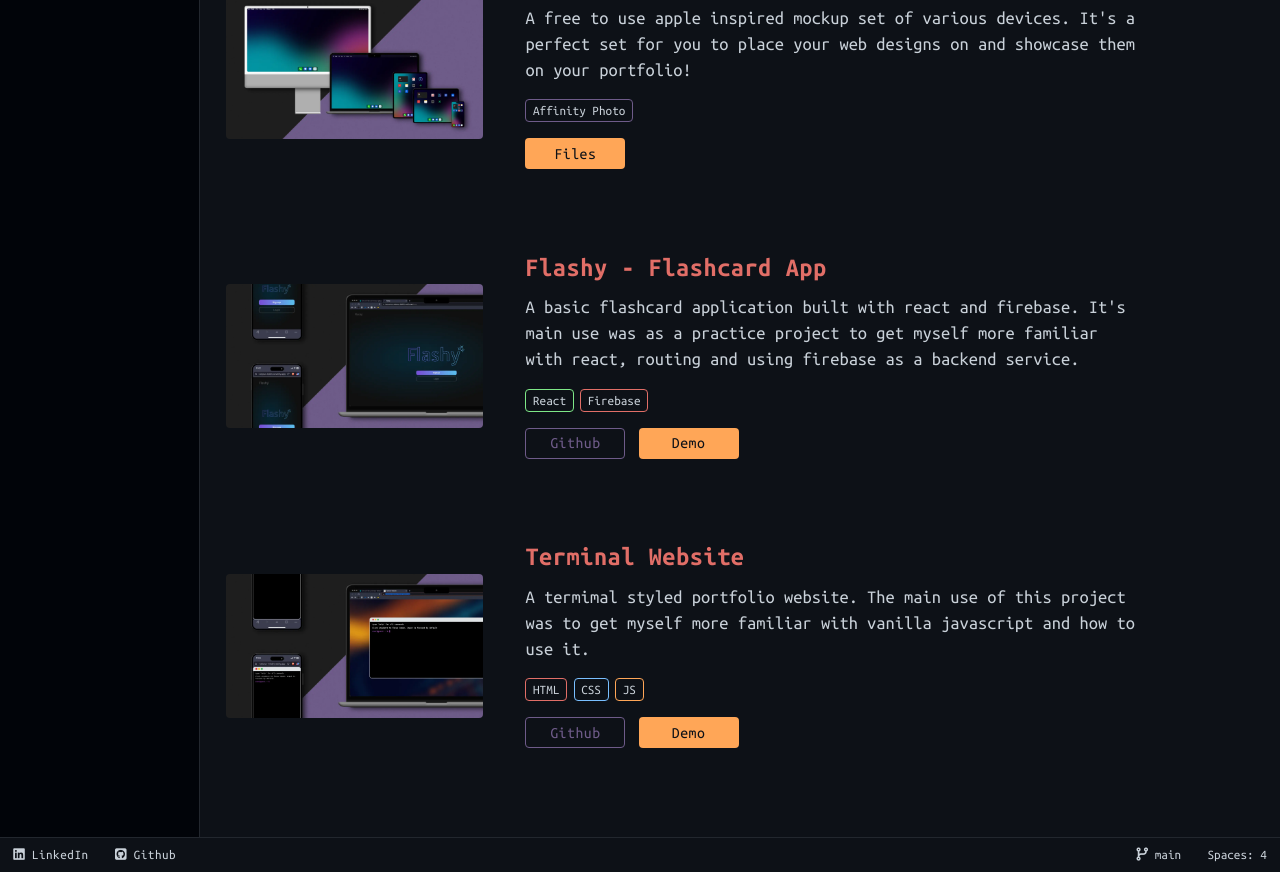
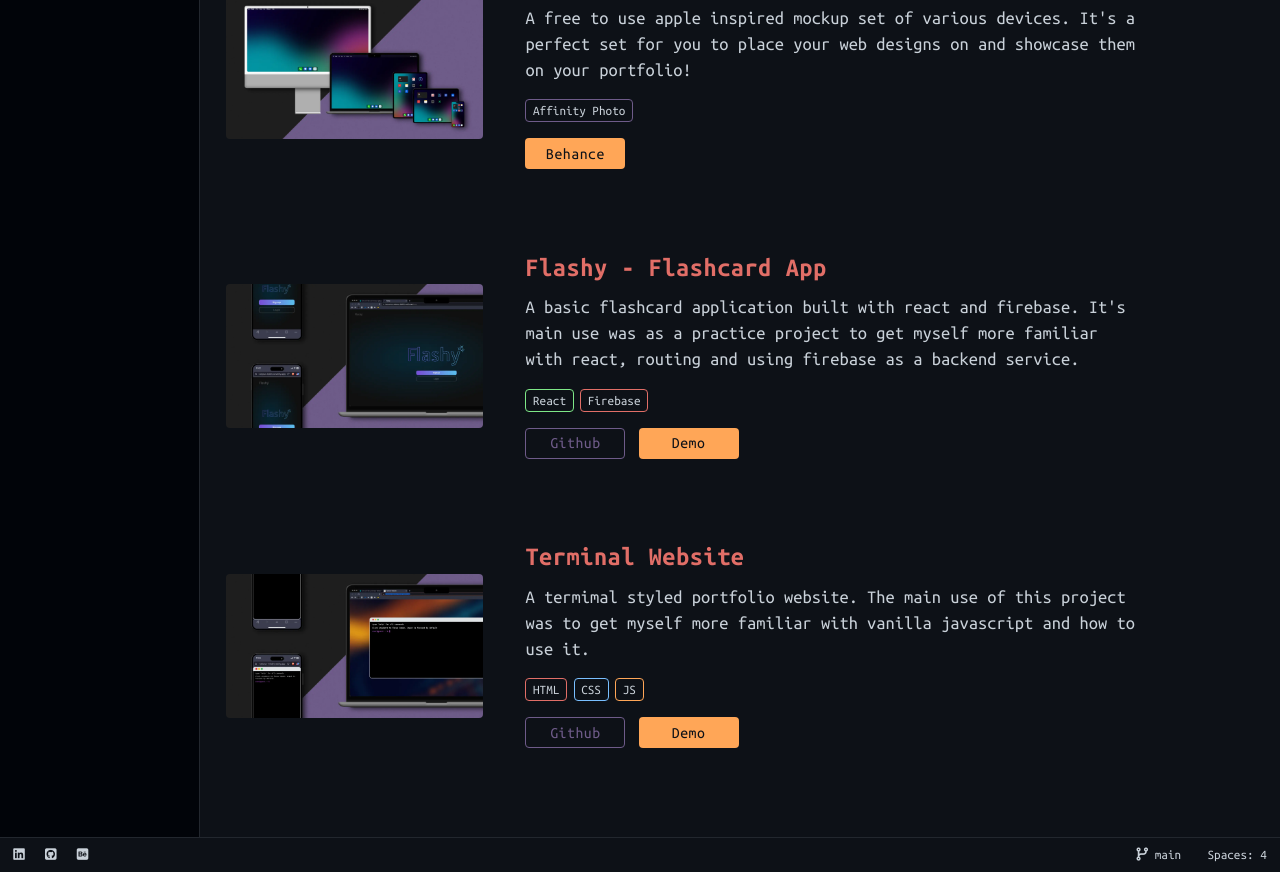
Before and after one commit to Lone1106/sublime-portfolio, a React (Create React App) app: page /work in a window 1280 px wide. Shown: the part 1100-1972 px from the top of the page. Built offline with nearby package versions, Linux system fonts and the light colour scheme.

Commit message:
Added social link in footer, changed design projects to link to behance

```diff
--- a/src/components/bottom-bar/BottomBar.js
+++ b/src/components/bottom-bar/BottomBar.js
@@ -12,7 +12,7 @@ function BottomBar() {
               rel="noreferrer"
               target="_blank"
             >
-              <i className="fa-brands fa-linkedin"></i>LinkedIn
+              <i className="fa-brands fa-linkedin"></i>
             </a>
           </li>
           <li>
@@ -22,7 +22,17 @@ function BottomBar() {
               rel="noreferrer"
               target="_blank"
             >
-              <i className="fa-brands fa-square-github"></i>Github
+              <i className="fa-brands fa-square-github"></i>
+            </a>
+          </li>
+          <li>
+            <a
+              href="https://www.behance.net/janreichherzer"
+              className={classes.social}
+              rel="noreferrer"
+              target="_blank"
+            >
+              <i className="fa-brands fa-square-behance"></i>
             </a>
           </li>
         </ul>
--- a/src/components/bottom-bar/BottomBar.module.css
+++ b/src/components/bottom-bar/BottomBar.module.css
@@ -12,7 +12,7 @@
 .socials {
   list-style: none;
   display: flex;
-  gap: 2rem;
+  gap: 1rem;
 }
 
 .social:link,
--- a/src/components/projects/Data.js
+++ b/src/components/projects/Data.js
@@ -44,8 +44,8 @@ export const projectsData = [
         software: "Figma",
       },
     ],
-    download:
-      "https://www.figma.com/file/VI6Kov6pAE1uXpUhtCosqg/Portfolio-Redesign-Cat?type=design&node-id=77%3A1958&mode=design&t=ZLMB2xktWMuFIird-1",
+    behance:
+      "https://www.behance.net/gallery/178502985/3D-game-design-student-portfolio-redesign",
   },
   {
     id: 3,
@@ -90,8 +90,8 @@ export const projectsData = [
         software: "Affinity Photo",
       },
     ],
-    download:
-      "https://drive.google.com/drive/folders/1Ekqos6otfM-iPDgB3hLWPLztV-D7bExH?usp=share_link",
+    behance:
+      "https://www.behance.net/gallery/178505525/Mockup-Template-Set",
   },
   {
     id: 5,
--- a/src/components/projects/ProjectDesign.js
+++ b/src/components/projects/ProjectDesign.js
@@ -4,14 +4,7 @@ import { Blurhash } from "react-blurhash";
 import "../../Colors.css";
 import classes from "./Projects.module.css";
 
-function ProjectDesign({
-  img,
-  alt,
-  title,
-  software,
-  download,
-  description,
-}) {
+function ProjectDesign({ img, alt, title, software, link, description }) {
   const [imageLoaded, setImageLoaded] = useState(false);
 
   useEffect(() => {
@@ -56,12 +49,12 @@ function ProjectDesign({
         <div className={classes.links}>
           <a
             className={classes.link}
-            href={download}
+            href={link}
             target="_blank"
             rel="noreferrer"
             data-type="download"
           >
-            Files
+            Behance
           </a>
         </div>
       </div>
--- a/src/components/projects/Projects.js
+++ b/src/components/projects/Projects.js
@@ -32,7 +32,7 @@ function Projects() {
                 title={project.title}
                 description={project.description}
                 software={project.software}
-                download={project.download}
+                link={project.behance}
               />
             );
           }
```
